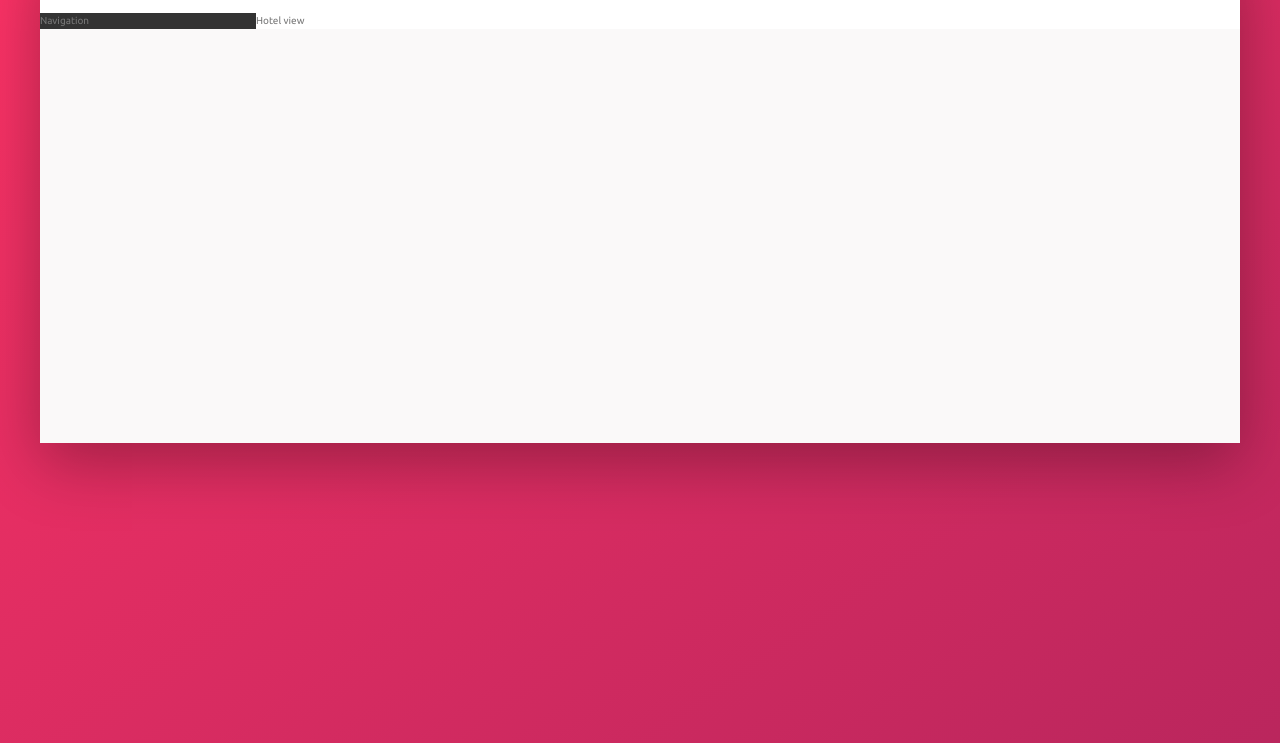
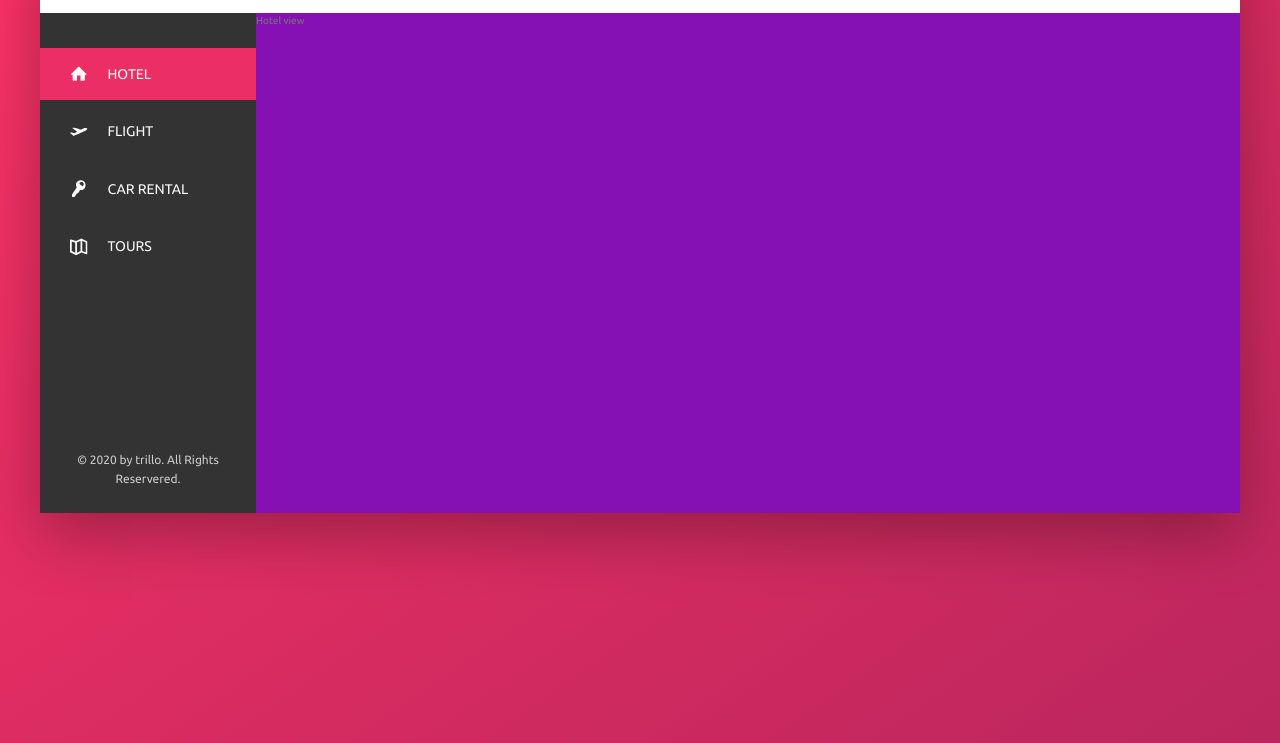
Before and after one commit to Nym02/Trillo, a website: page index.html in a window 1280 px wide. Shown: the part 137-880 px from the top of the page. Drawn offline with Linux system fonts and the light colour scheme.

Commit message:
completed the side navbar

```diff
--- a/index.html
+++ b/index.html
@@ -1,20 +1,27 @@
 <!DOCTYPE html>
 <html lang="en">
   <head>
-    <meta charset="UTF-8">
-    <meta name="viewport" content="width=device-width, initial-scale=1.0">
-    <meta http-equiv="X-UA-Compatible" content="ie=edge">
+    <meta charset="UTF-8" />
+    <meta name="viewport" content="width=device-width, initial-scale=1.0" />
+    <meta http-equiv="X-UA-Compatible" content="ie=edge" />
     <title>Trillo</title>
-    <link href="https://fonts.googleapis.com/css?family=Ubuntu:400,500,700&display=swap" rel="stylesheet">
-    <link rel="shortcut icon" href="img/logo.png" type="image/x-icon">
-    <link rel="stylesheet" href="css/style.css">
+    <link
+      href="https://fonts.googleapis.com/css?family=Ubuntu:400,500,700&display=swap"
+      rel="stylesheet"
+    />
+    <link rel="shortcut icon" href="img/logo.png" type="image/x-icon" />
+    <link rel="stylesheet" href="css/style.css" />
   </head>
   <body>
     <div class="container">
       <header class="header">
-            <img src="img/logo.png" alt="logo" class="logo">
+        <img src="img/logo.png" alt="logo" class="logo" />
         <form action="#" class="search">
-                <input type="text" class="search__input" placeholder="Search Hotels">
+          <input
+            type="text"
+            class="search__input"
+            placeholder="Search Hotels"
+          />
           <button class="search__button">
             <svg class="search__icon">
               <use xlink:href="img/sprite.svg#icon-magnifying-glass"></use>
@@ -24,26 +31,68 @@
         <nav class="user-nav">
           <div class="user-nav__icon-box">
             <svg class="user-nav__icon">
-                        <use xlink:href='img/sprite.svg#icon-bookmark'></use>
+              <use xlink:href="img/sprite.svg#icon-bookmark"></use>
             </svg>
             <span class="user-nav__notification">13</span>
           </div>
           <div class="user-nav__icon-box">
             <svg class="user-nav__icon">
-                        <use xlink:href='img/sprite.svg#icon-chat'></use>
+              <use xlink:href="img/sprite.svg#icon-chat"></use>
             </svg>
             <span class="user-nav__notification">13</span>
           </div>
 
           <div class="user-nav__user">
-                    <img src="img/user.jpg" alt="User Photo" class="user-nav__user-photo">
-                    <span           class="user-nav__user-name">Jonas</span>
+            <img
+              src="img/user.jpg"
+              alt="User Photo"
+              class="user-nav__user-photo"
+            />
+            <span class="user-nav__user-name">Jonas</span>
           </div>
-
         </nav>
       </header>
       <div class="content">
-            <nav class="sidebar">Navigation</nav>
+        <nav class="sidebar">
+          <ul class="side-nav">
+            <li class="side-nav__item side-nav__item--active">
+              <a href="#" class="side-nav__link">
+                <svg class="side-nav-icon">
+                  <use xlink:href="img/sprite.svg#icon-home"></use>
+                </svg>
+                <span>Hotel</span>
+              </a>
+            </li>
+            <li class="side-nav__item">
+              <a href="#" class="side-nav__link">
+                <svg class="side-nav-icon">
+                  <use xlink:href="img/sprite.svg#icon-aircraft-take-off"></use>
+                </svg>
+                <span>Flight</span>
+              </a>
+            </li>
+            <li class="side-nav__item">
+              <a href="#" class="side-nav__link">
+                <svg class="side-nav-icon">
+                  <use xlink:href="img/sprite.svg#icon-key"></use>
+                </svg>
+                <span>Car Rental</span>
+              </a>
+            </li>
+            <li class="side-nav__item">
+              <a href="#" class="side-nav__link">
+                <svg class="side-nav-icon">
+                  <use xlink:href="img/sprite.svg#icon-map"></use>
+                </svg>
+                <span>Tours</span>
+              </a>
+            </li>
+          </ul>
+          <div class="legal">
+            &copy; 2020 by trillo. All Rights Reservered.
+          </div>
+        </nav>
+
         <main class="hotel-view">Hotel view</main>
       </div>
     </div>
--- a/sass/_components.scss
+++ b/sass/_components.scss
@@ -110,3 +110,66 @@
     margin-left: 1rem;
   }
 }
+
+/////////////////////////////////////////
+////Side Navigation
+.side-nav {
+  font-size: 1.4rem;
+  list-style: none;
+  margin-top: 3.5rem;
+  &__item {
+    position: relative;
+    &:not(:last-child) {
+      margin-bottom: 0.5rem;
+    }
+  }
+  &__item::before {
+    content: "";
+    position: absolute;
+    top: 0;
+    left: 0;
+    height: 100%;
+    width: 0.3rem;
+    background-color: var(--color-primary);
+    transform: scaleY(0);
+    transition: transform 0.2s, width 0.4s cubic-bezier(1, 0, 0, 1) 0.2s,
+      background-color 0.1s;
+  }
+  &__item:hover::before,
+  &__item--active::before {
+    transform: scaleY(1);
+    width: 100%;
+  }
+  &__item:active::before {
+    background-color: var(--color-primary-light);
+  }
+  &__link {
+    &:link,
+    &:visited {
+      text-decoration: none;
+      color: var(--color-grey-light-1);
+      text-transform: uppercase;
+      display: block;
+      padding: 1.5rem 3rem;
+      display: flex;
+      align-items: center;
+      position: relative;
+      z-index: 99;
+    }
+  }
+  &-icon {
+    width: 1.75rem;
+    height: 1.75rem;
+    margin-right: 2rem;
+    fill: currentColor;
+  }
+}
+/////////////////////////////////////////
+////Legal TExt
+
+.legal {
+  font-size: 1.2rem;
+  color: var(--color-grey-light-4);
+  text-align: center;
+  padding: 2.5rem;
+}
--- a/sass/_layout.scss
+++ b/sass/_layout.scss
@@ -23,8 +23,12 @@
   flex-grow: 0;
   flex-shrink: 0;
   flex-basis: 18%;
+  display: flex;
+  flex-direction: column;
+  justify-content: space-between;
 }
 .hotel-view {
-  background-color: #fff;
+  background-color: rgb(133, 16, 179);
   flex-grow: 1;
+  height: 50rem;
 }
```
Also changed, not shown: css/style.css. Lines whose indentation alone changed are shown as unchanged.
